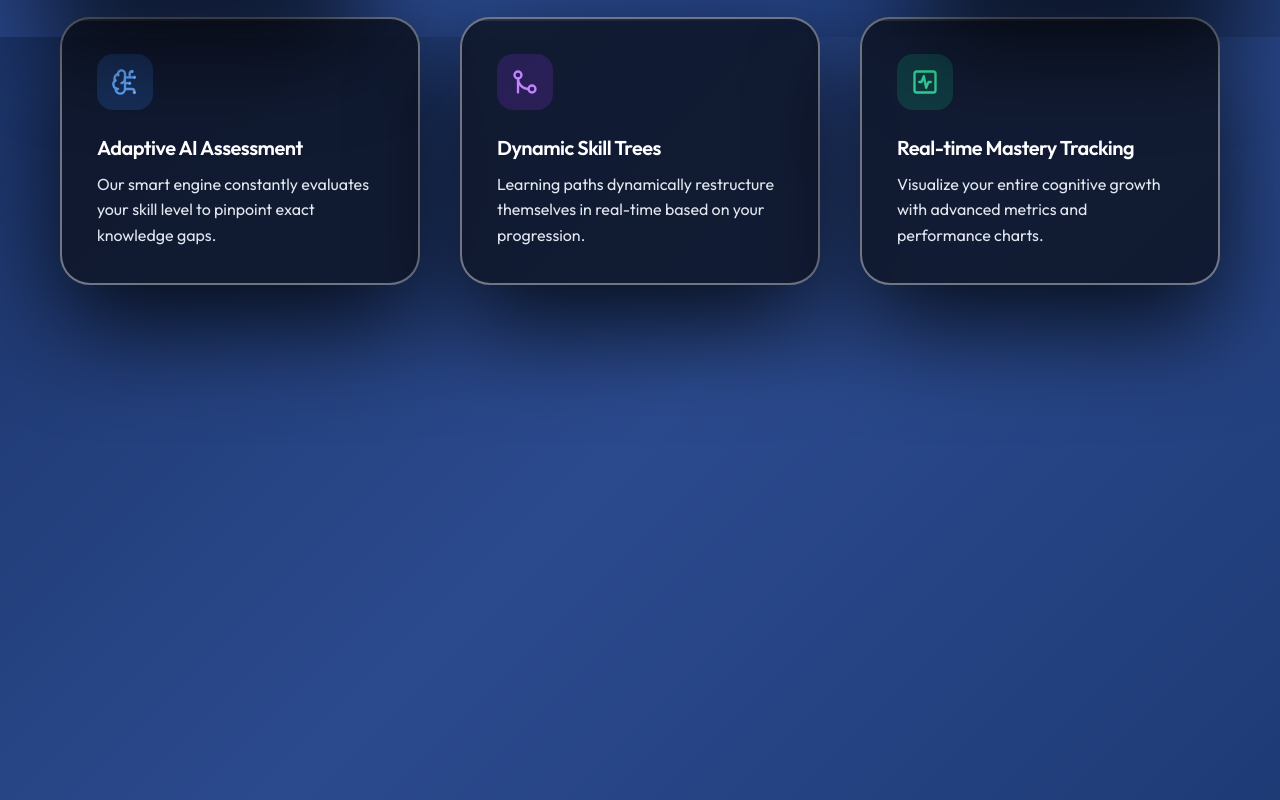
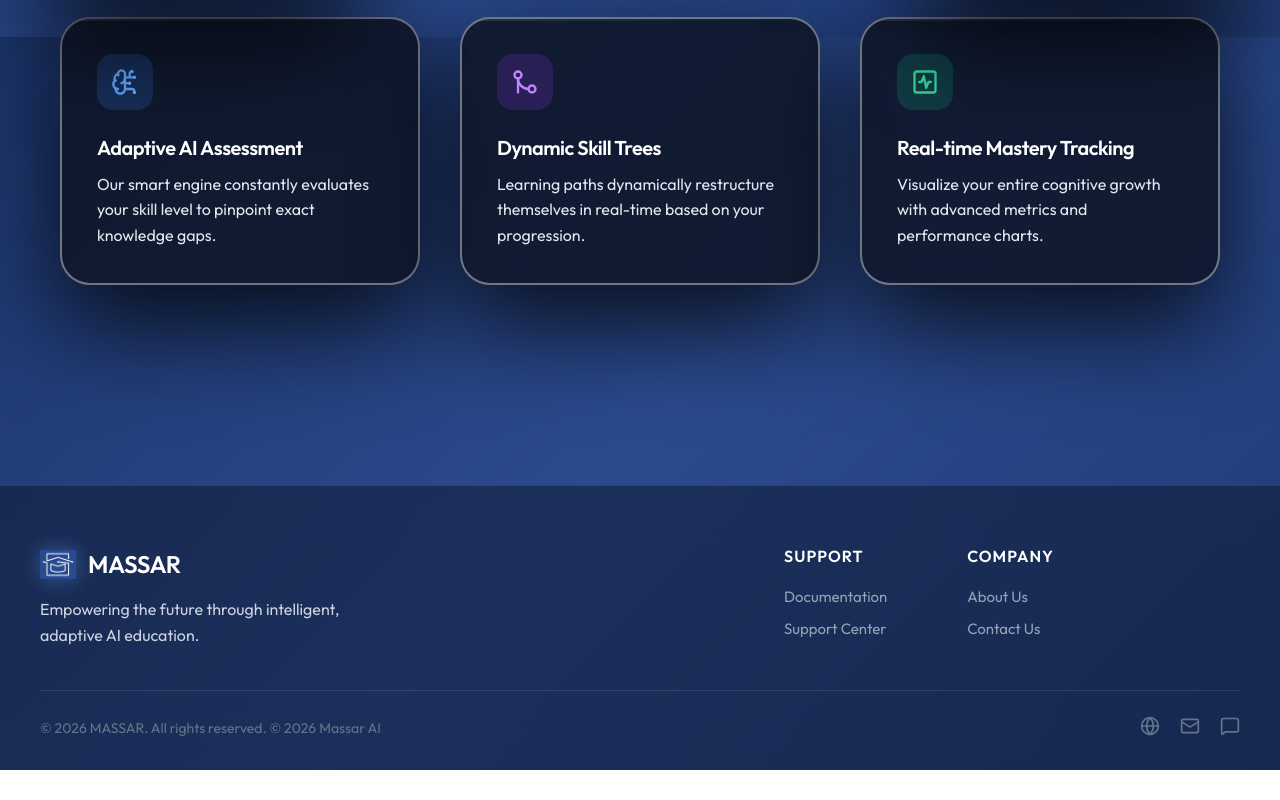
Before and after one commit to muhanedalhilal/Muhanned, a React (Vite) app in the folder massar-project/frontend/: page / in a window 1280 px wide. Shown: the part 763-1563 px from the top of the page. After the commit the page ends 1533 px from the top, so only its background shows below. Built offline with nearby package versions, Linux system fonts and the light colour scheme.

Commit message:
Final Final Polish: All pages now have the premium scroll-fade footer effect implemented with IntersectionObserver.

```diff
--- a/massar-project/frontend/src/App.jsx
+++ b/massar-project/frontend/src/App.jsx
@@ -365,7 +365,7 @@ function App() {
 
       </main>
 
-      <Footer t={t} />
+      <Footer t={t} key={currentPage} />
 
     </div>
   );
--- a/massar-project/frontend/src/components/Footer.jsx
+++ b/massar-project/frontend/src/components/Footer.jsx
@@ -1,32 +1,37 @@
-import { useState, useEffect } from 'react';
+import { useState, useEffect, useRef } from 'react';
 import { BrainCircuit, Globe, Mail, MessageSquare } from 'lucide-react';
 
 export default function Footer({ t }) {
   const [isVisible, setIsVisible] = useState(false);
+  const footerRef = useRef(null);
 
   useEffect(() => {
-    const handleScroll = () => {
-      if (window.scrollY > 50) {
-        setIsVisible(true);
-      } else {
-        setIsVisible(false);
+    const observer = new IntersectionObserver(
+      ([entry]) => {
+        if (entry.isIntersecting) {
+          setIsVisible(true);
+        } else {
+          setIsVisible(false);
+        }
+      },
+      { threshold: 0.1 }
+    );
+
+    if (footerRef.current) {
+      observer.observe(footerRef.current);
+    }
+
+    return () => {
+      if (footerRef.current) {
+        observer.unobserve(footerRef.current);
       }
     };
-
-    window.addEventListener('scroll', handleScroll);
-    return () => window.removeEventListener('scroll', handleScroll);
   }, []);
 
   return (
     <footer
-      className={`professional-footer ${isVisible ? 'visible' : 'hidden'}`}
-      style={{
-        opacity: isVisible ? 1 : 0,
-        transform: isVisible ? 'translateY(0)' : 'translateY(30px)',
-        transition: 'opacity 0.8s cubic-bezier(0.4, 0, 0.2, 1), transform 0.8s cubic-bezier(0.4, 0, 0.2, 1)',
-        visibility: isVisible ? 'visible' : 'hidden',
-        pointerEvents: isVisible ? 'auto' : 'none'
-      }}
+      ref={footerRef}
+      className={`professional-footer ${isVisible ? 'visible' : ''}`}
     >
       <div className="footer-top">
         <div className="footer-brand">
--- a/massar-project/frontend/src/index.css
+++ b/massar-project/frontend/src/index.css
@@ -1762,7 +1762,21 @@ body {
   -webkit-backdrop-filter: blur(25px);
   border-top: 1px solid rgba(255, 255, 255, 0.1);
   padding: 60px 40px 30px 40px;
-  margin-top: 0; /* Already separated by features-viewport padding */
+  margin-top: 0;
+
+  /* Scroll Fade Logic */
+  opacity: 0;
+  transform: translateY(30px);
+  transition: opacity 0.8s cubic-bezier(0.4, 0, 0.2, 1), transform 0.8s cubic-bezier(0.4, 0, 0.2, 1), visibility 0.8s;
+  visibility: hidden;
+  pointer-events: none;
+}
+
+.professional-footer.visible {
+  opacity: 1;
+  transform: translateY(0);
+  visibility: visible;
+  pointer-events: auto;
 }
 
 .footer-top {
@@ -1891,7 +1905,6 @@ body {
   .footer-links-grid { gap: 30px; }
   .footer-bottom { flex-direction: column; gap: 15px; text-align: center; justify-content: center; }
 }
-<<<<<<< Updated upstream
 :root {
   --primary: #3b82f6;
   --primary-glow: rgba(59, 130, 246, 0.4);
@@ -2024,8 +2037,6 @@ body {
   color: #cbd5e1;
   line-height: 1.4;
 }
-<<<<<<< Updated upstream
-
 /* Detail UI Refinement */
 .task-list {
   display: flex;
```
